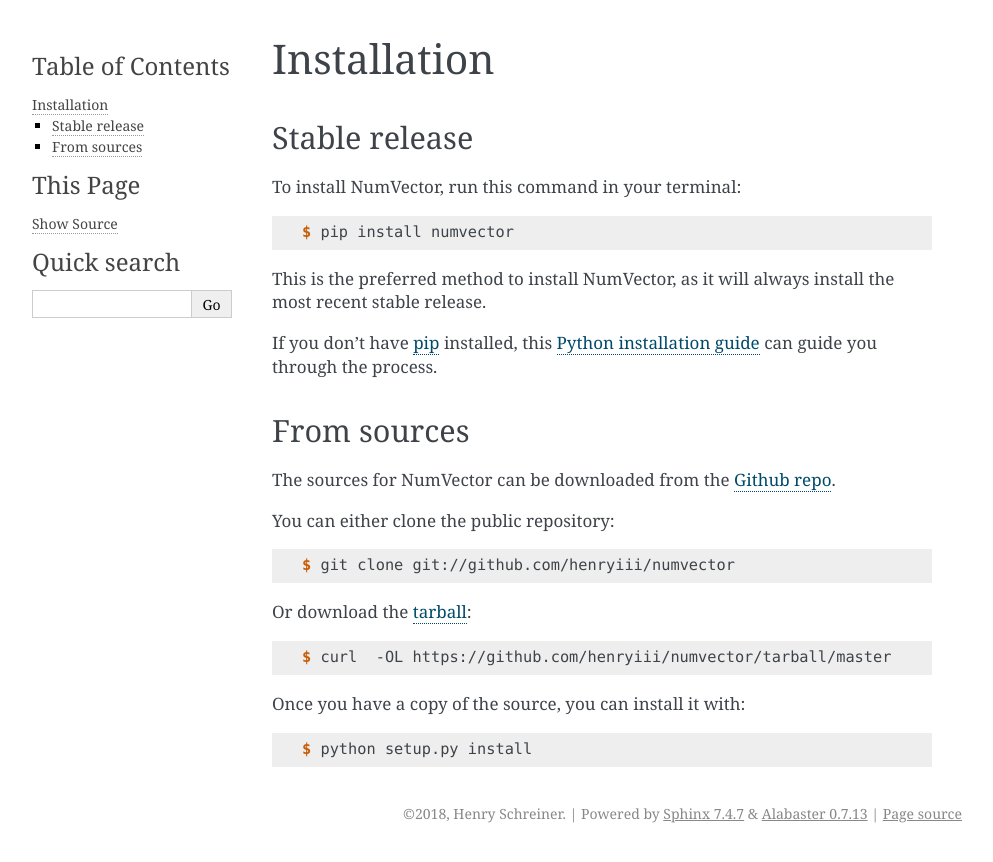
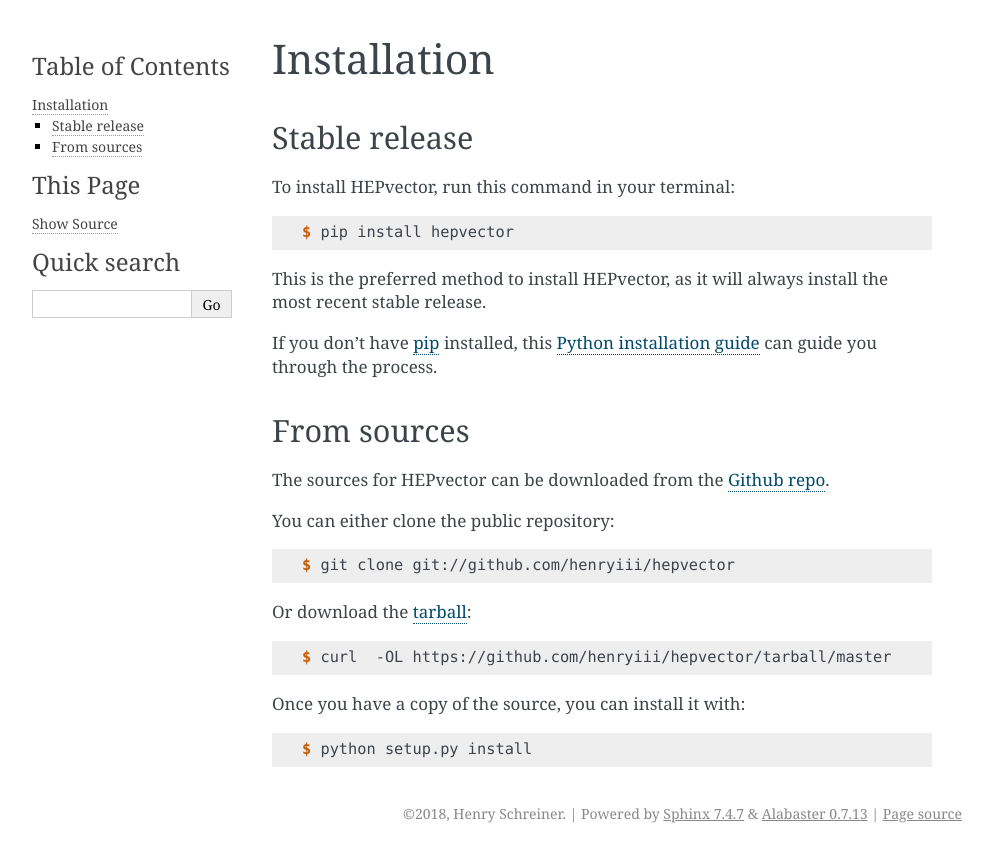
Before and after one commit to henryiii/hepvector, a Sphinx documentation site: the page built from docs/installation.rst, in a window 1280 px wide. Shown: the top 862 px of the page, without its empty margins (148-1141 px from the left). Built offline with Sphinx 7.4.7, drawn with Linux system fonts in a browser that asks for light colours; pages that are not in the unit, such as notebooks, are missing from menus; the version number is read from the project's files by our own code.

Commit message:
Moving name to HEPVector

```diff
--- a/docs/conf.py
+++ b/docs/conf.py
@@ -1,7 +1,7 @@
 #!/usr/bin/env python
 # -*- coding: utf-8 -*-
 #
-# numvector documentation build configuration file, created by
+# hepvector documentation build configuration file, created by
 # sphinx-quickstart on Fri Jun  9 13:47:02 2017.
 #
 # This file is execfile()d with the current directory set to its
@@ -22,7 +22,7 @@
 import sys
 sys.path.insert(0, os.path.abspath('..'))
 
-import numvector
+import hepvector
 
 # -- General configuration ---------------------------------------------
 
@@ -47,7 +47,7 @@
 master_doc = 'index'
 
 # General information about the project.
-project = u'NumVector'
+project = u'HEPvector'
 copyright = u"2018, Henry Schreiner"
 author = u"Henry Schreiner"
 
@@ -56,9 +56,9 @@
 # the built documents.
 #
 # The short X.Y version.
-version = numvector.__version__
+version = hepvector.__version__
 # The full version, including alpha/beta/rc tags.
-release = numvector.__version__
+release = hepvector.__version__
 
 # The language for content autogenerated by Sphinx. Refer to documentation
 # for a list of supported languages.
@@ -101,7 +101,7 @@
 # -- Options for HTMLHelp output ---------------------------------------
 
 # Output file base name for HTML help builder.
-htmlhelp_basename = 'numvectordoc'
+htmlhelp_basename = 'hepvectordoc'
 
 
 # -- Options for LaTeX output ------------------------------------------
@@ -128,8 +128,8 @@
 # (source start file, target name, title, author, documentclass
 # [howto, manual, or own class]).
 latex_documents = [
-    (master_doc, 'numvector.tex',
-     u'NumVector Documentation',
+    (master_doc, 'hepvector.tex',
+     u'HEPvector Documentation',
      u'Henry Schreiner', 'manual'),
 ]
 
@@ -139,8 +139,8 @@
 # One entry per manual page. List of tuples
 # (source start file, name, description, authors, manual section).
 man_pages = [
-    (master_doc, 'numvector',
-     u'NumVector Documentation',
+    (master_doc, 'hepvector',
+     u'HEPvector Documentation',
      [author], 1)
 ]
 
@@ -151,10 +151,10 @@
 # (source start file, target name, title, author,
 #  dir menu entry, description, category)
 texinfo_documents = [
-    (master_doc, 'numvector',
-     u'NumVector Documentation',
+    (master_doc, 'hepvector',
+     u'HEPvector Documentation',
      author,
-     'numvector',
+     'hepvector',
      'One line description of project.',
      'Miscellaneous'),
 ]
--- a/docs/index.rst
+++ b/docs/index.rst
@@ -1,4 +1,4 @@
-Welcome to NumVector's documentation!
+Welcome to HEPvector's documentation!
 ======================================
 
 .. toctree::
--- a/docs/installation.rst
+++ b/docs/installation.rst
@@ -8,13 +8,13 @@
 Stable release
 --------------
 
-To install NumVector, run this command in your terminal:
+To install HEPvector, run this command in your terminal:
 
 .. code-block:: console
 
-    $ pip install numvector
+    $ pip install hepvector
 
-This is the preferred method to install NumVector, as it will always install the most recent stable release.
+This is the preferred method to install HEPvector, as it will always install the most recent stable release.
 
 If you don't have `pip`_ installed, this `Python installation guide`_ can guide
 you through the process.
@@ -26,19 +26,19 @@
 From sources
 ------------
 
-The sources for NumVector can be downloaded from the `Github repo`_.
+The sources for HEPvector can be downloaded from the `Github repo`_.
 
 You can either clone the public repository:
 
 .. code-block:: console
 
-    $ git clone git://github.com/henryiii/numvector
+    $ git clone git://github.com/henryiii/hepvector
 
 Or download the `tarball`_:
 
 .. code-block:: console
 
-    $ curl  -OL https://github.com/henryiii/numvector/tarball/master
+    $ curl  -OL https://github.com/henryiii/hepvector/tarball/master
 
 Once you have a copy of the source, you can install it with:
 
@@ -47,5 +47,5 @@
     $ python setup.py install
 
 
-.. _Github repo: https://github.com/henryiii/numvector
-.. _tarball: https://github.com/henryiii/numvector/tarball/master
+.. _Github repo: https://github.com/henryiii/hepvector
+.. _tarball: https://github.com/henryiii/hepvector/tarball/master
--- a/docs/usage.rst
+++ b/docs/usage.rst
@@ -2,6 +2,6 @@
 Usage
 =====
 
-To use NumVector in a project::
+To use HEPvector in a project::
 
-    import numvector
+    import hepvector
--- a/setup.cfg
+++ b/setup.cfg
@@ -7,7 +7,7 @@
 search = version='{current_version}'
 replace = version='{new_version}'
 
-[bumpversion:file:numvector/__init__.py]
+[bumpversion:file:hepvector/__init__.py]
 search = __version__ = '{current_version}'
 replace = __version__ = '{new_version}'
 
```
Also changed, not shown: CONTRIBUTING.rst (+12 -12 lines), README.md (+8 -8 lines), setup.py (+4 -4 lines), .github/ISSUE_TEMPLATE.md, .travis.yml, 8 other files.
